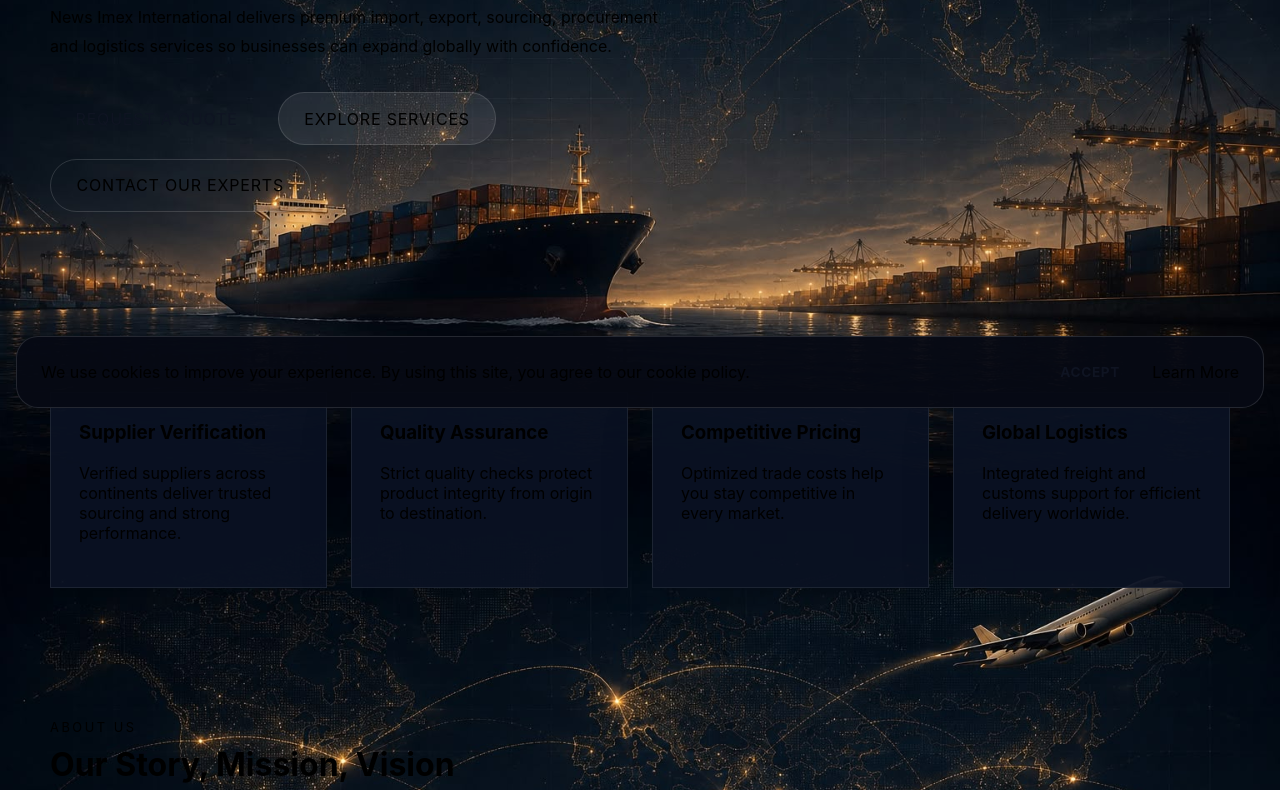
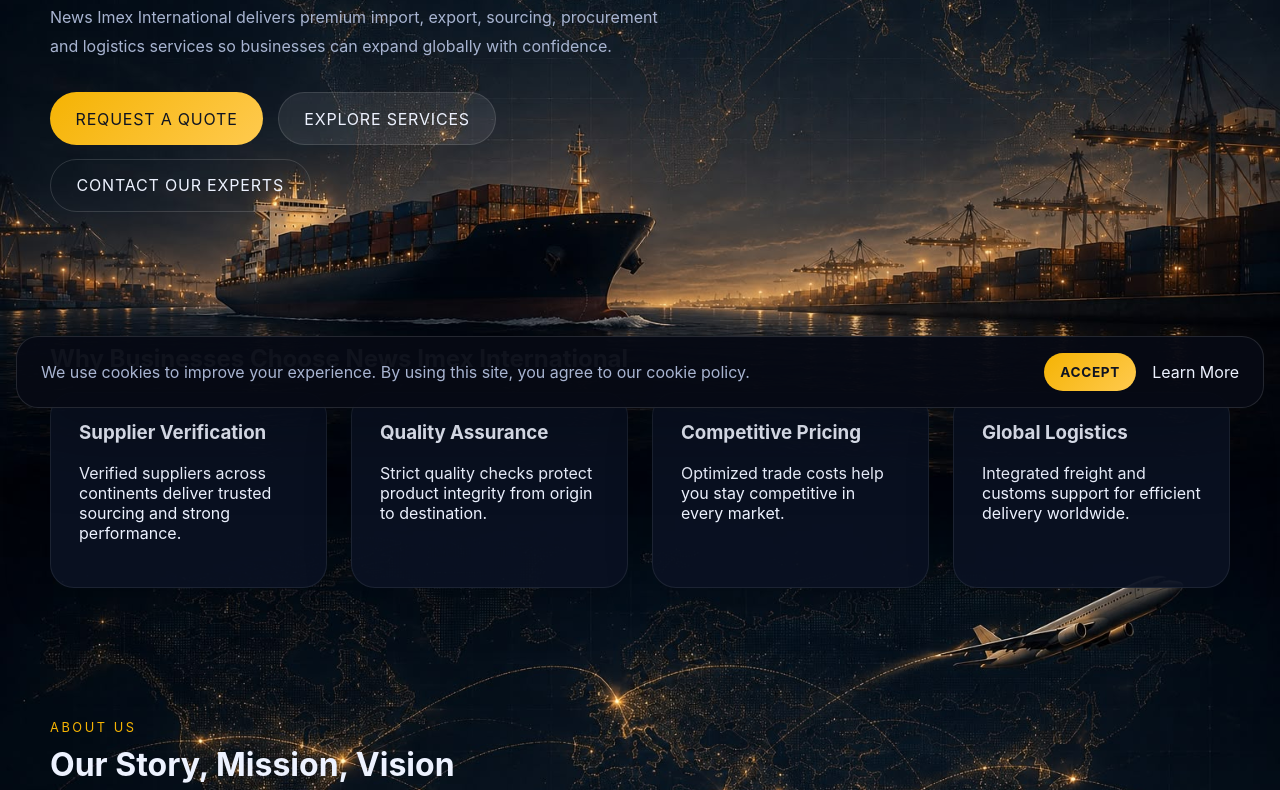
Before and after one commit to newsimexinternational/international, a plain HTML site: page index.html in a window 1280 px wide. Shown: the part 376-1166 px from the top of the page. Drawn offline with Linux system fonts and the light colour scheme.

Commit message:
Update style.css

```diff
--- a/assets/css/style.css
+++ b/assets/css/style.css
@@ -1,28 +1,18 @@
 :root {
+  --bg: #060714;
+  --surface: rgba(12, 18, 35, 0.95);
+  --surface-strong: rgba(20, 29, 52, 0.98);
+  --text: #edf2ff;
+  --muted: #a8b4d1;
+  --primary: #f5b303;
+  --secondary: #69b3ff;
+  --accent: #7deaf6;
+  --shadow: 0 24px 80px rgba(0, 0, 0, 0.25);
+  --radius: 24px;
 
-  bg: #060714;
+  font-family: Inter, system-ui, -apple-system, BlinkMacSystemFont, "Segoe UI", sans-serif;
+}
 
-  surface: rgba(12, 18, 35, 0.95);
-
-  surface-strong: rgba(20, 29, 52, 0.98);
-
-  text: #edf2ff;
-
-  muted: #a8b4d1;
-
-  primary: #f5b303;
-
-  secondary: #69b3ff;
-
-  accent: #7deaf6;
-
-  shadow: 0 24px 80px rgba(0, 0, 0, 0.25);
-
-  radius: 24px;
-
-font-family: Inter, system-ui, -apple-system, BlinkMacSystemFont, "Segoe UI", sans-serif;
-
-}
 
  { box-sizing: border-box; }
 
```
